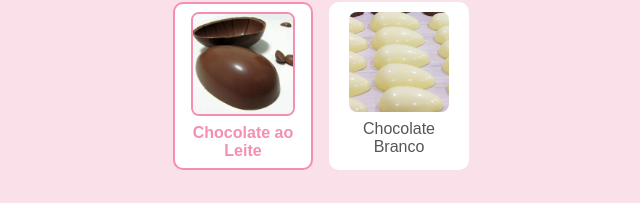
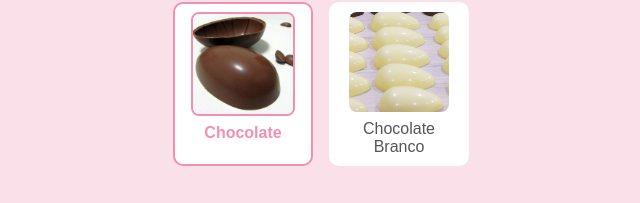
Before and after one commit to WellingtonDeOliveira/saver_doceria, a plain HTML site: page index.html in a window 1280 px wide. Shown: the part 460-663 px from the top of the page, 67-707 px from the left. Drawn offline with Linux system fonts and the light colour scheme.

Commit message:
updated choco

```diff
--- a/index.html
+++ b/index.html
@@ -45,7 +45,7 @@
             <label class="card-option">
               <input type="radio" name="casca" value="Chocolate ao Leite" checked>
               <img src="assets/cascas/6486901d6175cc6c77408809575b4a2b.jpg" alt="Chocolate ao Leite">
-              <span>Chocolate ao Leite</span>
+              <span>Chocolate</span>
             </label>
             <label class="card-option">
               <input type="radio" name="casca" value="Chocolate Branco">
```
